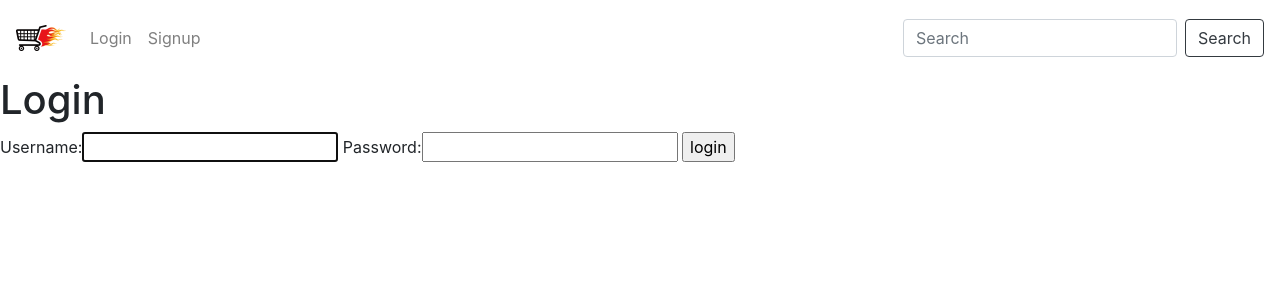
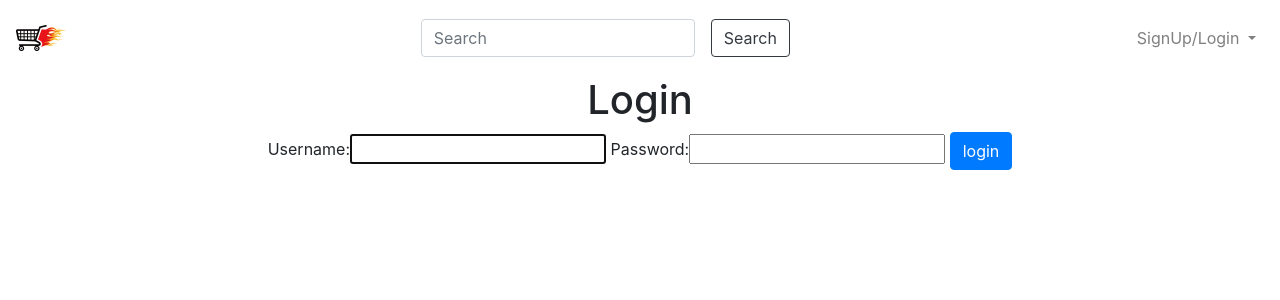
Before and after one commit to galanteria01/buyspot-ecom-website, a Django app: page /accounts/login in a window 1280 px wide. Shown: the top 300 px of the page. Run offline with Django 3.2, Linux system fonts and the light colour scheme; some libraries are stand-ins or nearby versions.

Commit message:
Cleaned up a bit

```diff
--- a/accounts/templates/accounts/login_page.html
+++ b/accounts/templates/accounts/login_page.html
@@ -1,11 +1,13 @@
 {% extends 'base_layout.html' %}
 
 {% block content %}
-<h1>Login</h1>
-<form class="site-form" action="{% url 'accounts:login' %}" method="POST">
-    {% csrf_token %}
-    {{ form }}
-    <input type="submit" value="login"/>
-</form>
+<h1 class="text-center">Login</h1>
+<div class="container text-center">
+    <form class="site-form" action="{% url 'accounts:login' %}" method="POST">
+        {% csrf_token %}
+        {{ form }}
+        <input class="btn btn-primary" type="submit" value="login"/>
+    </form>
+</div>
 
 {% endblock content %}
--- a/templates/base_layout.html
+++ b/templates/base_layout.html
@@ -33,20 +33,40 @@
             <li class="nav-item">
               <a class="nav-link" href="{% url 'accounts:logout' %}">Logout</a>
             </li>
-          {% else %}
-            <li class="nav-item">
-              <a class="nav-link" href="{% url 'accounts:login' %}">Login</a>
-            </li>
-            <li class="nav-item">
-                <a class="nav-link" href="{% url 'accounts:signup' %}">Signup</a>
-            </li>
+
 
           {% endif %}
           </ul>
           <form class="form-inline my-2 my-lg-0">
-            <input class="form-control mr-sm-2" type="search" placeholder="Search" aria-label="Search">
+            <input class="form-control mr-sm-3" type="search" placeholder="Search" aria-label="Search">
             <button class="btn btn-outline-dark my-2 my-sm-0" type="submit">Search</button>
           </form>
+          <ul class="navbar-nav mt-2 mt-lg-0 ml-auto">
+            {% if user.is_authenticated %}
+            <li class="nav-item dropdown">
+              <a class="nav-link dropdown-toggle" href="#" id="navbarDropdown" role="button" data-toggle="dropdown" aria-haspopup="true" aria-expanded="false">
+                Username
+              </a>
+              <div class="dropdown-menu" aria-labelledby="navbarDropdown">
+                <a class="dropdown-item" href="#">Show Profile</a>
+                <a class="dropdown-item" href="#">Another action</a>
+                <div class="dropdown-divider"></div>
+                <a class="dropdown-item" href="{% url 'accounts:logout' %}">Logout</a>
+              </div>
+            </li>
+            {% else %}
+            <li class="nav-item dropdown">
+              <a class="nav-link dropdown-toggle" href="#" id="navbarDropdown" role="button" data-toggle="dropdown" aria-haspopup="true" aria-expanded="false">
+                SignUp/Login
+              </a>
+              <div class="dropdown-menu" aria-labelledby="navbarDropdown">
+                <a class="dropdown-item" href="{% url 'accounts:signup' %}">Signup</a>
+                <div class="dropdown-divider"></div>
+                <a class="dropdown-item" href="{% url 'accounts:login' %}">Login</a>
+              </div>
+            </li>
+            {% endif %}
+          </ul>
         </div>
     </nav>
     <div class="contents">
```
Also changed, not shown: accounts/templates/accounts/signup_page.html (+8 -5 lines), db.sqlite3.
